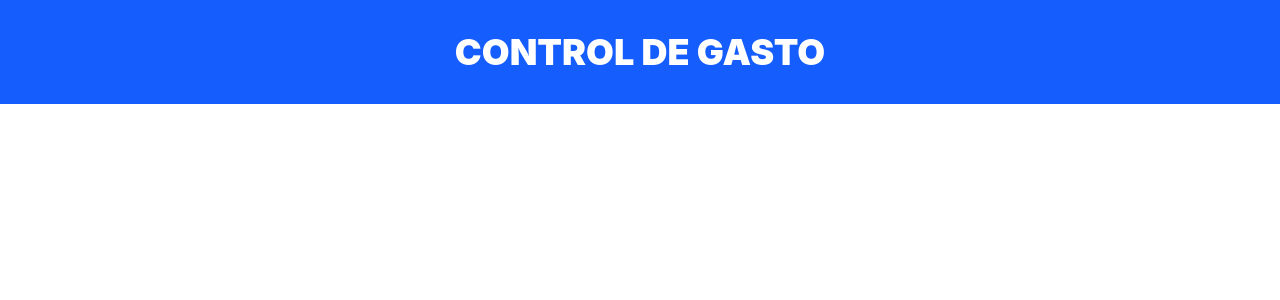
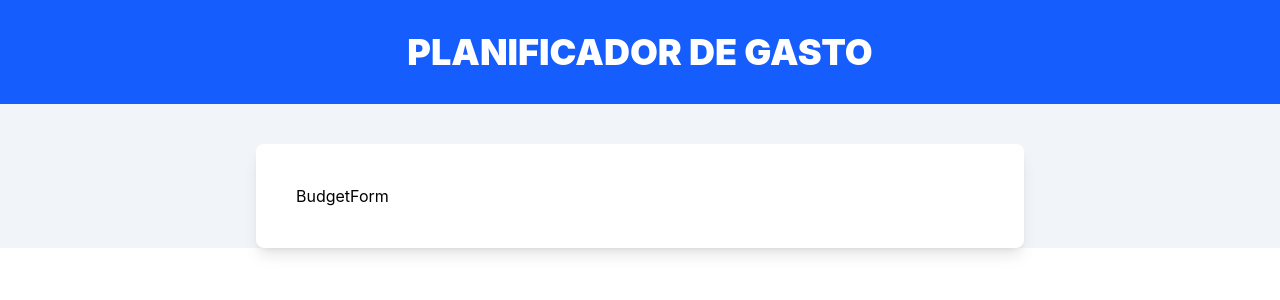
Before and after one commit to DanielFigueroaDuran/expense-control, a React (Vite) app: page / in a window 1280 px wide. Shown: the top 300 px of the page. Built offline with nearby package versions, Linux system fonts and the light colour scheme.

Commit message:
Creating the First Components

```diff
--- a/src/App.tsx
+++ b/src/App.tsx
@@ -1,15 +1,17 @@
 import './index.css'
+import BudgetForm from './components/BudgetForm';
 
 function App() {
-
-
   return (
     <>
       <header className="bg-blue-600 py-8 max-h-72">
         <h1 className="uppercase text-center font-black text-4xl text-white">
-          Control de Gasto
+          Planificador de Gasto
         </h1>
       </header>
+      <div className="max-w-3xl mx-auto bg-white shadow-lg rounded-lg mt-10 p-10">
+        <BudgetForm />
+      </div>
     </>
   )
 }
--- /dev/null
+++ b/src/components/BudgetForm.tsx
@@ -0,0 +1,8 @@
+
+const BudgetForm = () => {
+      return (
+            <div>BudgetForm</div>
+      )
+}
+
+export default BudgetForm
```
